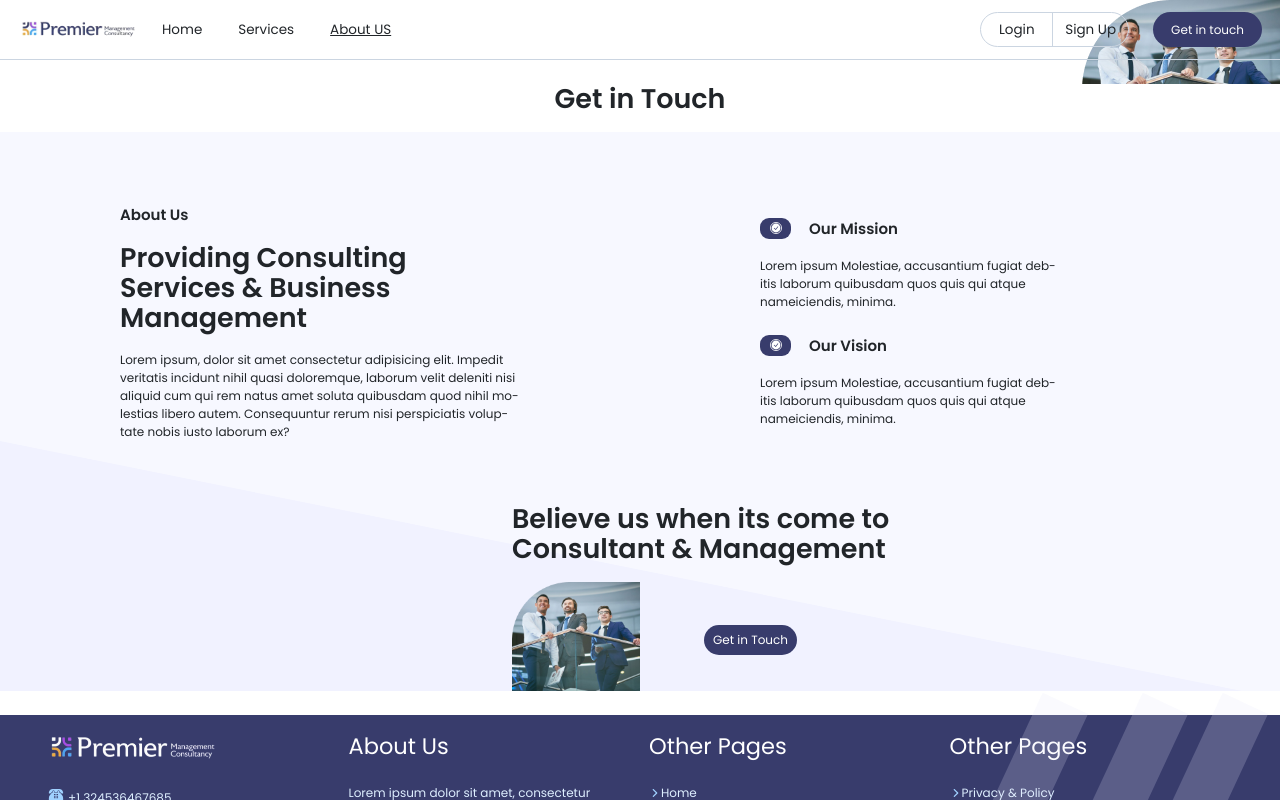
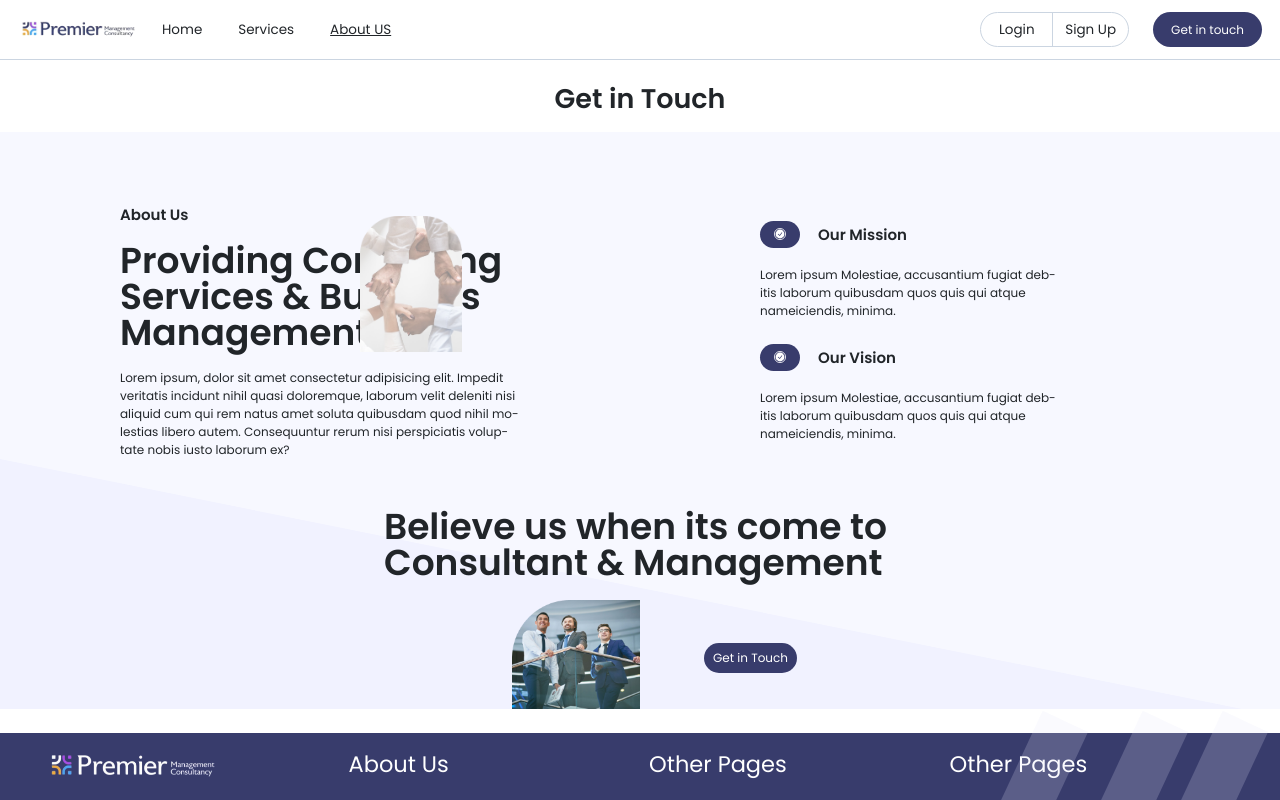
Before and after one commit to muaz2522/premier-management-company-admin, a React (Vite) app: page /about in a window 1280 px wide. Shown: the top 800 px of the page. Built offline with nearby package versions, Linux system fonts and the light colour scheme.

Commit message:
about comitted

```diff
--- a/src/Pages/About.jsx
+++ b/src/Pages/About.jsx
@@ -1,6 +1,6 @@
 import { ClickIcon } from '../assets/icons';
 import src from '../assets/images/about-img-2.png';
-import src1 from '../assets/images/about-img-2.png';
+import src1 from '../assets/images/about-img.png';
 
 import ButtonLink from '../ui/ButtonLink';
 
@@ -9,10 +9,10 @@ function About() {
         <section className='bg-ground-color'>
             <h2 className="text-4xl font-semibold text-center my-8 relative bg-white pb-4">Get in Touch</h2>
             <div className="grid sm:grid-cols-2 custom-min:grid-cols-1 custom-min:gap-8 place-items-center custom-min:pt-4 sm:pt-16 lg:px-24 sm:gap-4 md:gap-16 lg:gap-48  h-full">
-                <img src={src1} alt="About Image" className='absolute right-0 top-0 w-20% z-[-1]' />
+                <img src={src1} alt="About Image" className='absolute left-[30rem] top-[18rem] w-[8%] z-1' />
                 <div className="flex gap-4 flex-col px-16 ">
                     <h3 className="text-xl font-semibold custom-min:text-center sm:text-start">About Us</h3>
-                    <h1 className="sm:text-3xl md:text-4xl font-semibold">Providing Consulting <br /> Services & Business <br />  Management</h1>
+                    <h1 className="sm:text-3xl md:text-5xl leading-tight font-semibold">Providing Consulting <br /> Services & Business <br />  Management</h1>
                     <p>Lorem ipsum, dolor sit amet consectetur adipisicing elit. Impedit veritatis incidunt nihil quasi doloremque, laborum velit deleniti
                         nisi aliquid cum qui rem natus amet soluta quibusdam quod nihil molestias libero autem.
                         Consequuntur rerum nisi perspiciatis voluptate nobis iusto laborum ex?</p>
@@ -20,14 +20,14 @@ function About() {
                 <div className="flex flex-col gap-8 px-16">
                     <div>
                         <div className='flex gap-4 items-center mb-4'>
-                            <span className="bg-base-color py-1.5 px-2.5 rounded-xl inline-block">{ClickIcon && <ClickIcon />}</span>
+                            <span className="bg-base-color py-2.5 px-3 rounded-full inline-block">{ClickIcon && <ClickIcon />}</span>
                             <h3 className="text-xl font-semibold">Our Mission</h3>
                         </div>
                         <p className="sm:w-3/4">Lorem ipsum Molestiae, accusantium fugiat debitis laborum quibusdam quos quis qui atque nameiciendis, minima.</p>
                     </div>
                     <div>
                         <div className='flex gap-4 items-center mb-4'>
-                            <span className="bg-base-color py-1.5 px-2.5 rounded-xl inline-block">{ClickIcon && <ClickIcon />}</span>
+                            <span className="bg-base-color py-2.5 px-3 rounded-full inline-block">{ClickIcon && <ClickIcon />}</span>
                             <h3 className="text-xl font-semibold">Our Vision</h3>
                         </div>
                         <p className="sm:w-3/4">Lorem ipsum Molestiae, accusantium fugiat debitis laborum quibusdam quos quis qui atque nameiciendis, minima.</p>
@@ -36,7 +36,7 @@ function About() {
             </div>
             <div className='mb-8 relative'>
                 <div className="triangle-right-angle"></div>
-                <h3 className='custom-min:2xl custom-md:text-3xl sm:text-4xl font-semibold absolute top-[25%] custom-min:left-[30%] md:left-[40%] mb-8'>Believe us when its come to <br/> Consultant & Management</h3>
+                <h3 className='custom-min:2xl custom-md:text-3xl sm:text-5xl font-semibold leading-tight absolute top-[20%] custom-min:left-[30%] md:left-[30%] mb-8'>Believe us when its come to <br/> Consultant & Management</h3>
                 <div>
                     <img src={src} alt="Image" className='custom-min:w-[15%] custom-md:w-[10%] sm:w-[10%] absolute bottom-0 left-[50%] custom-min:left-[40%]'/>
                     <ButtonLink link="/contact" text="Get in Touch" className="absolute custom-min:bottom-4 sm:bottom-12 custom-min:left-[60%] sm:left-[55%] custom-min:px-2 custom-min:py-1 sm:py-2 sm:px-3" />
--- a/src/assets/css/index.css
+++ b/src/assets/css/index.css
@@ -3,6 +3,7 @@
 @tailwind utilities;
 * {
     font-family: "Poppins", sans-serif;
+    /* font-family: "Microsoft JhengHei", sans-serif; */
     font-weight: 400;
     margin: 0;
     padding: 0;
```
